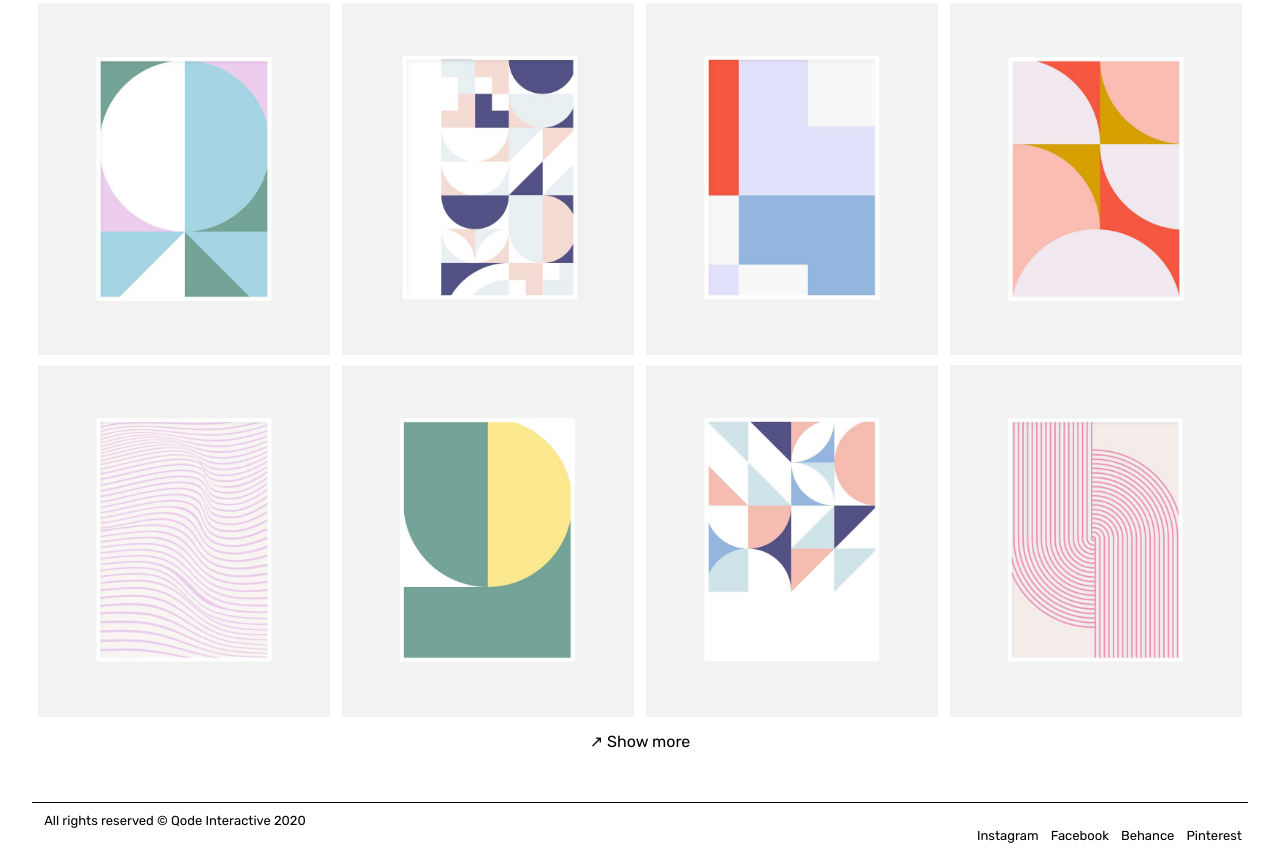
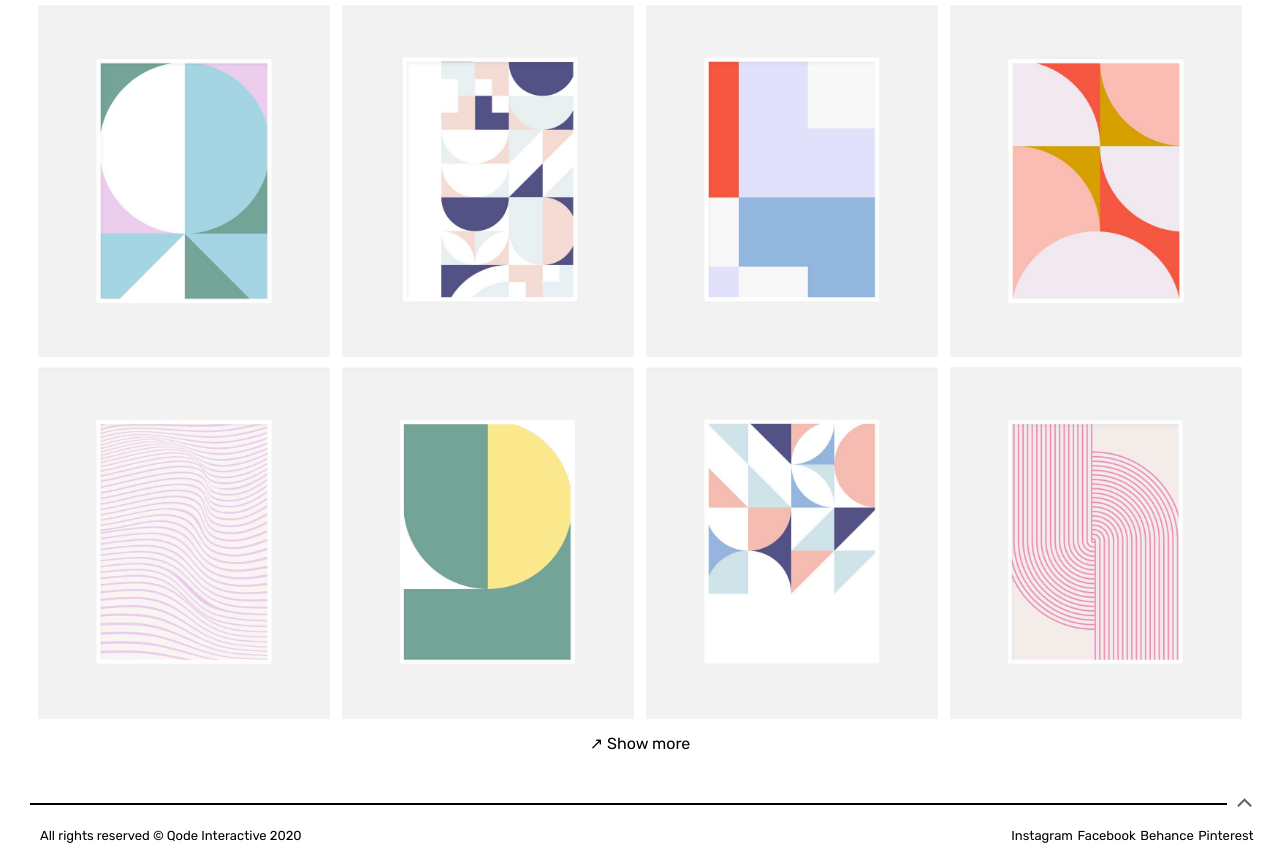
Before and after one commit to angtamrod/suitCSS-CORRECCION, a plain HTML site: page index.html in a window 1280 px wide. Shown: the part 536-1403 px from the top of the page. Drawn offline with Linux system fonts and the light colour scheme.

Commit message:
corrección terminada

```diff
--- a/css/estilos.css
+++ b/css/estilos.css
@@ -26,6 +26,7 @@ body{
     flex-direction: row;
     width: 100%;
     height: 20%;
+    flex-wrap: wrap;
 }
 
 .Nav{
@@ -43,15 +44,11 @@ body{
     margin-top: 0.5%;
     }
     .Nav-img{
-
     aspect-ratio: auto;
     object-fit: cover;
-
-
     }
 
     .Nav--navbar{
-
     width: 80%;
     height: 100%;
     margin-left: 5%;
@@ -60,12 +57,7 @@ body{
     justify-content: space-around;
     flex-wrap: wrap;
     align-items: center;
-
-
     margin-top: 0.5%;
-
-
-
     }
 
     .Nav-a{
@@ -77,24 +69,22 @@ body{
     }
 
 
-
-
-
 .Main{
     display: flex;
     flex-direction: column;
     flex-grow: 1;
-    padding-bottom: 4%;
+    padding-bottom: 10x;
+    gap:3%;
 
-    gap:3%;
     }
 
 .Main-p{
-
+    max-width: 100%;
+    min-width: 50%;
     margin-top: 2%;
     margin-left: 3%;
     margin-bottom: 3%;
-    font-size: 18px;
+    font-size: 1.2em;
 
     }
 
@@ -106,8 +96,8 @@ body{
     align-items: center;
     margin-top: 2%;
     text-decoration: none;
-
     color: black;
+    margin-bottom: 40px;
 
     }
 
@@ -133,38 +123,49 @@ body{
      width: 100%;
 }
 
+.Main--base{
+    display: flex;
+    flex-direction: row;
+    max-width: 100%;
+    padding: 0 10px;
 
+
+}
+
+.Main--linea{
+    width: 95%;
+    height: 0;
+    padding-top: 10px;
+    margin-left: 20px;
+    margin-right: 5px;
+    margin-bottom: 0;
+    border-bottom: solid 2px black;
+
+
+}
+
+.Main-img{
+    aspect-ratio: auto;
+    width: 2%;
+}
 
 .Footer{
     display: flex;
     flex-direction: row;
     width: 100%;
-    height: 10%;
-    justify-content: center;
-
-
+    height: 20%;
+    flex-wrap: wrap;
+    justify-content: space-between;
+    padding: 0 40px 20px;
+    margin-top: 10px;
     }
-
-.Footer--caja{
-    justify-content: space-between;
-    align-items: flex-start;
-    flex-wrap: wrap;
-    width: 95%;
-    height: 10%;
-    border-top: 1px solid;
-    border-color: black;
-}
-
-.Footer--pie{
-
-    padding-top: 10px;
-    display: flex;
-    flex-direction: column;
 
 
 
-    flex-wrap: wrap;
-    margin-left: 1%;
+.Footer-p{
+    max-width: 40%;
+    display: flex;
+    align-items: center;
     font-size: small;
     }
 
@@ -173,23 +174,16 @@ body{
 
     display: flex;
     flex-direction: row;
-    flex-wrap: wrap;
-    justify-content: right;
+    max-width: 60%;
     align-content: center;
-    padding-bottom: 2%;;
 
-    gap: 1%;
-    margin-right: 0.5%;
-
-
+    gap: 2%;
    }
 
-.Footer-div{
-    display: flex;
-    flex-wrap: wrap;
+.Footer-a{
+
+    text-decoration: none;
+    color: black;
     padding: 0%;
-
     font-size: small;
-
-
 }
--- a/index.html
+++ b/index.html
@@ -41,18 +41,22 @@
                 <img class="Galeria-img" src="imgs/print-port-13.jpg" alt="Cuadro 12">
 
         </div>
-        <a class="Main-a" href="">↗ Show more</a>
+        <a class="Main-a" href="#">↗ Show more</a>
+        <div class="Main--base">
+            <div class="Main--linea"></div>
+            <img src="imgs/flechita-arriba.png" alt="" class="Main-img">
+        </div>
+
     </main>
     <footer class="Footer">
-        <div class="Footer--caja">
-        <div class="Footer--pie">All rights reserved © Qode Interactive 2020</div>
+        <p class="Footer-p">All rights reserved © Qode Interactive 2020</p>
         <div class="Footer--barra">
-            <div class="Footer-div">Instagram</div>
-            <div class="Footer-div">Facebook</div>
-            <div class="Footer-div">Behance</div>
-            <div class="Footer-div">Pinterest</div>
+            <a href="#" class="Footer-a">Instagram</a>
+            <a href="#" class="Footer-a">Facebook</a>
+            <a href="#" class="Footer-a">Behance</a>
+            <a href="#" class="Footer-a">Pinterest</a>
         </div>
-        </div>
+
     </footer>
 </body>
 </html>
```
Also changed, not shown: imgs/flechita-arriba.png (added). Lines whose indentation alone changed are shown as unchanged.
